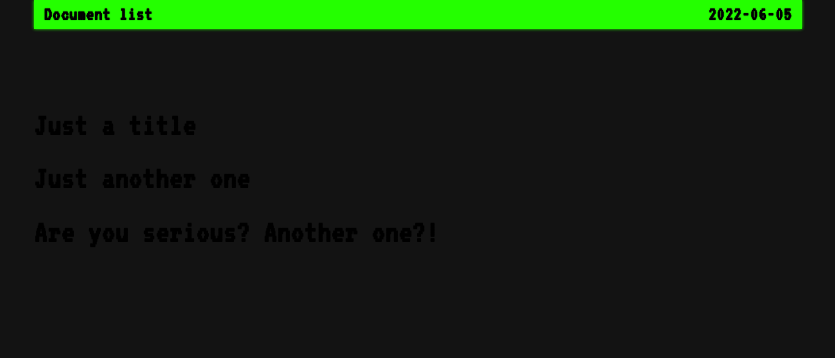
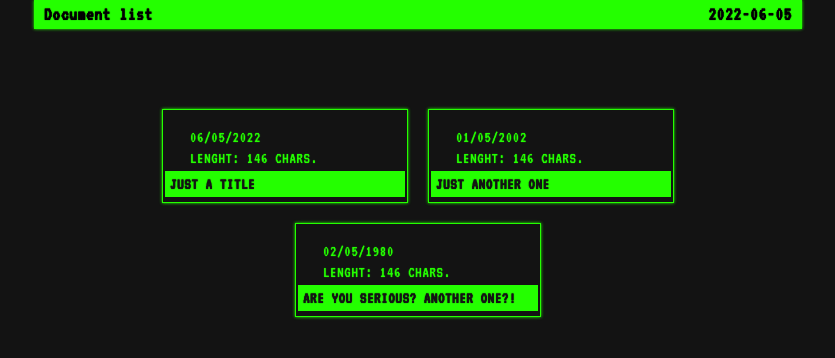
Before and after one commit to casiimir/notalgic, a Vue app: page / in a window 1280 px wide. Shown: the top 358 px of the page, without its empty margins (222-1057 px from the left). Built offline with nearby package versions, Linux system fonts and the light colour scheme.

Commit message:
feat: restyle <MessageList /> component

```diff
--- a/src/components/MessageList.vue
+++ b/src/components/MessageList.vue
@@ -6,9 +6,60 @@ const noteList = noteListMock["note-list"];
 </script>
 
 <template>
-  <div v-for="note in noteList" :key="note.id">
-    <h1>{{ note.title }}</h1>
+  <div class="note-wrapper">
+    <div v-for="note in noteList" :key="note.id" class="note">
+      <div class="infos">
+        <p>{{ note.time }}</p>
+        <p>LENGHT: {{ note.content.length }} CHARS.</p>
+      </div>
+      <p class="title">{{ note.title.toUpperCase() }}</p>
+    </div>
   </div>
 </template>
 
-<style scoped lang="scss"></style>
+<style scoped lang="scss">
+@import "../styles/mixins.scss";
+@import "../styles/variables.scss";
+
+.note-wrapper {
+  @include display-flex(row, center, flex-start, 20px, wrap);
+}
+.note {
+  padding: 14px 2px 0;
+  min-width: 240px;
+  border: 1px solid $primary-green-color;
+  color: $primary-green-color;
+
+  text-shadow: 0 0 1px $primary-green-color;
+  box-shadow: 0 0 3px $primary-green-color;
+  cursor: pointer;
+  transition: all 0.35s;
+
+  .infos {
+    p {
+      margin: 5px 0;
+      padding: 0 0 0 25px;
+    }
+  }
+
+  .title {
+    margin: 5px 0;
+    padding: 5px;
+    background: $primary-green-color;
+    color: $bg-dark-grey-color;
+    font-weight: bold;
+    text-shadow: 0 0 1px $bg-dark-grey-color;
+    transition: all 0.7s;
+  }
+
+  &:hover {
+    background: $primary-green-color;
+    color: $bg-dark-grey-color;
+
+    .title {
+      background: $bg-dark-grey-color;
+      color: $primary-green-color;
+    }
+  }
+}
+</style>
```
